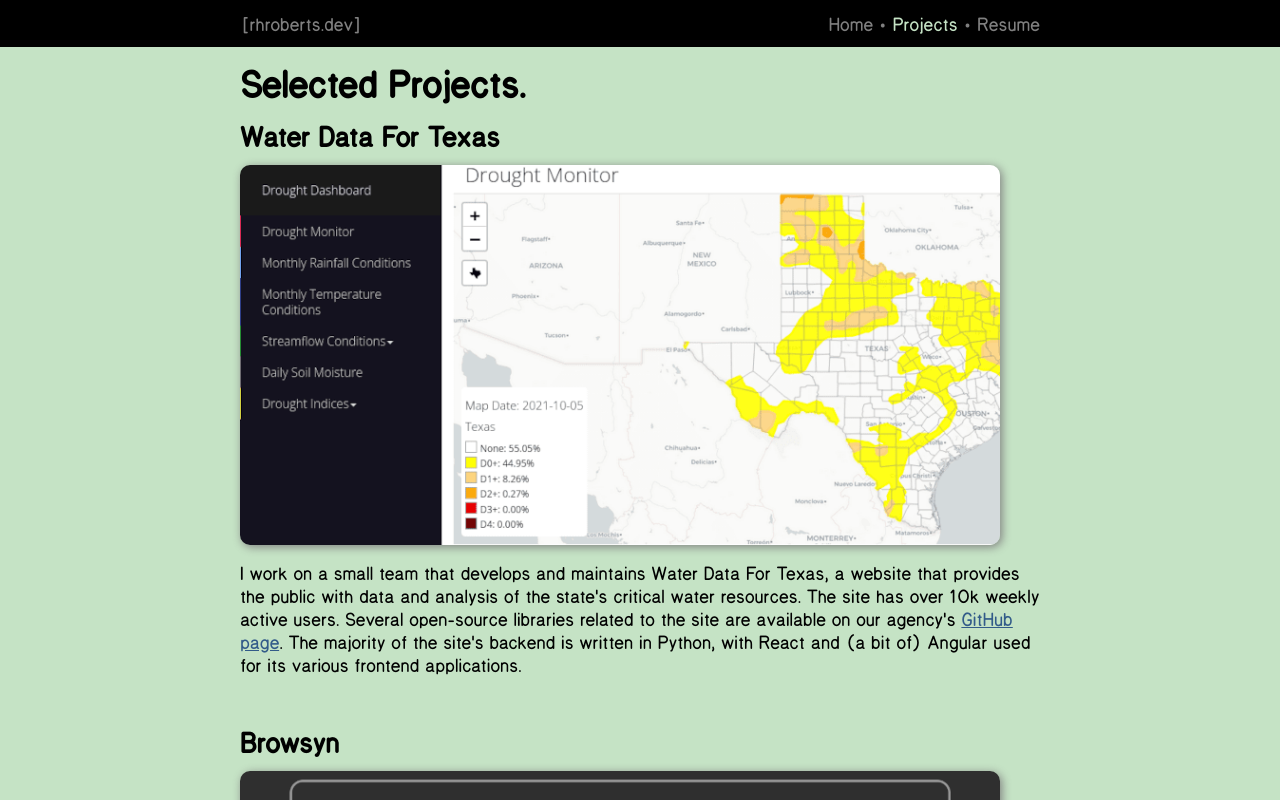
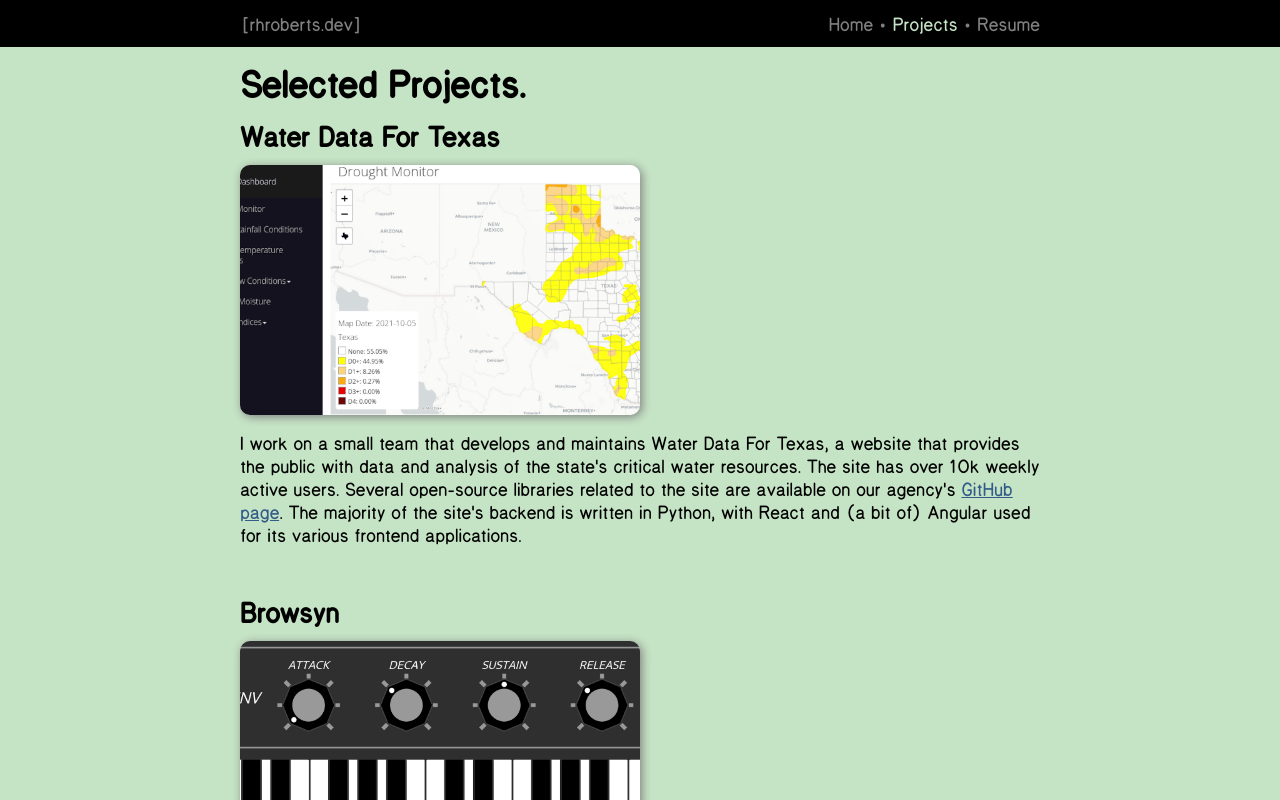
Before and after one commit to rhroberts/homepage, a React (Vite) app: page /#/projects in a window 1280 px wide. Shown: the top 800 px of the page. Built offline with nearby package versions, Linux system fonts and the light colour scheme.

Commit message:
feat: loading images

```diff
--- /dev/null
+++ b/src/components/LoadingImage.module.css
@@ -0,0 +1,55 @@
+.imageContainer {
+  position: relative;
+  display: inline-block;
+  overflow: hidden;
+  border-radius: 10px;
+  box-shadow: 2px 2px 10px gray;
+}
+
+.imageContainer:hover {
+  box-shadow: 2px 2px 10px #444444;
+}
+
+.placeholder {
+  position: absolute;
+  top: 0;
+  left: 0;
+  width: 100%;
+  height: 100%;
+  display: flex;
+  justify-content: center;
+  align-items: center;
+  background: linear-gradient(135deg, #f0f0f0 0%, #e0e0e0 100%);
+  z-index: 1;
+}
+
+.spinner {
+  width: 40px;
+  height: 40px;
+  border: 3px solid #e0e0e0;
+  border-top: 3px solid #666;
+  border-radius: 50%;
+  animation: spin 1s linear infinite;
+}
+
+@keyframes spin {
+  0% {
+    transform: rotate(0deg);
+  }
+  100% {
+    transform: rotate(360deg);
+  }
+}
+
+.image {
+  display: block;
+  width: 100%;
+  height: 100%;
+  object-fit: cover;
+  opacity: 0;
+  transition: opacity 0.3s ease-in-out;
+}
+
+.image.loaded {
+  opacity: 1;
+}
--- /dev/null
+++ b/src/components/LoadingImage.tsx
@@ -0,0 +1,42 @@
+import { useState } from "react";
+import styles from "./LoadingImage.module.css";
+
+interface LoadingImageProps {
+  src: string;
+  alt: string;
+  className?: string;
+  width?: number;
+  height?: number;
+}
+
+export default function LoadingImage({
+  src,
+  alt,
+  className,
+  width = 400,
+  height = 250,
+}: LoadingImageProps) {
+  const [isLoaded, setIsLoaded] = useState(false);
+  const [hasError, setHasError] = useState(false);
+
+  return (
+    <div
+      className={`${styles.imageContainer} ${className || ""}`}
+      style={{ width, height }}
+    >
+      {!isLoaded && !hasError && (
+        <div className={styles.placeholder} data-testid="loading-spinner">
+          <div className={styles.spinner}></div>
+        </div>
+      )}
+      <img
+        src={src}
+        alt={alt}
+        className={`${styles.image} ${isLoaded ? styles.loaded : ""}`}
+        onLoad={() => setIsLoaded(true)}
+        onError={() => setHasError(true)}
+        style={{ width, height }}
+      />
+    </div>
+  );
+}
--- a/src/pages/Projects.module.css
+++ b/src/pages/Projects.module.css
@@ -2,12 +2,3 @@
   margin-top: 12px;
   margin-bottom: 48px;
 }
-
-.projectCardImage {
-  border-radius: 10px;
-  box-shadow: 2px 2px 10px gray;
-}
-
-.projectCardImage:hover {
-  box-shadow: 2px 2px 10px #444444;
-}
--- a/src/pages/Projects.tsx
+++ b/src/pages/Projects.tsx
@@ -1,6 +1,7 @@
 import { ReactNode } from "react";
 import NavBar from "../components/NavBar.tsx";
 import Footer from "../components/Footer.tsx";
+import LoadingImage from "../components/LoadingImage.tsx";
 import styles from "./Projects.module.css";
 
 // Import images as assets
@@ -101,7 +102,7 @@
     <div>
       <h2>{name}</h2>
       <a href={href} target="_blank" rel="noopener noreferrer">
-        <img className={styles.projectCardImage} src={imgSrc} alt={name} />
+        <LoadingImage src={imgSrc} alt={name} width={400} height={250} />
       </a>
       <div className={styles.projectCardContent}>{children}</div>
     </div>
```
Also changed, not shown: 1 other file (tests, documents, lock files or other folders).
